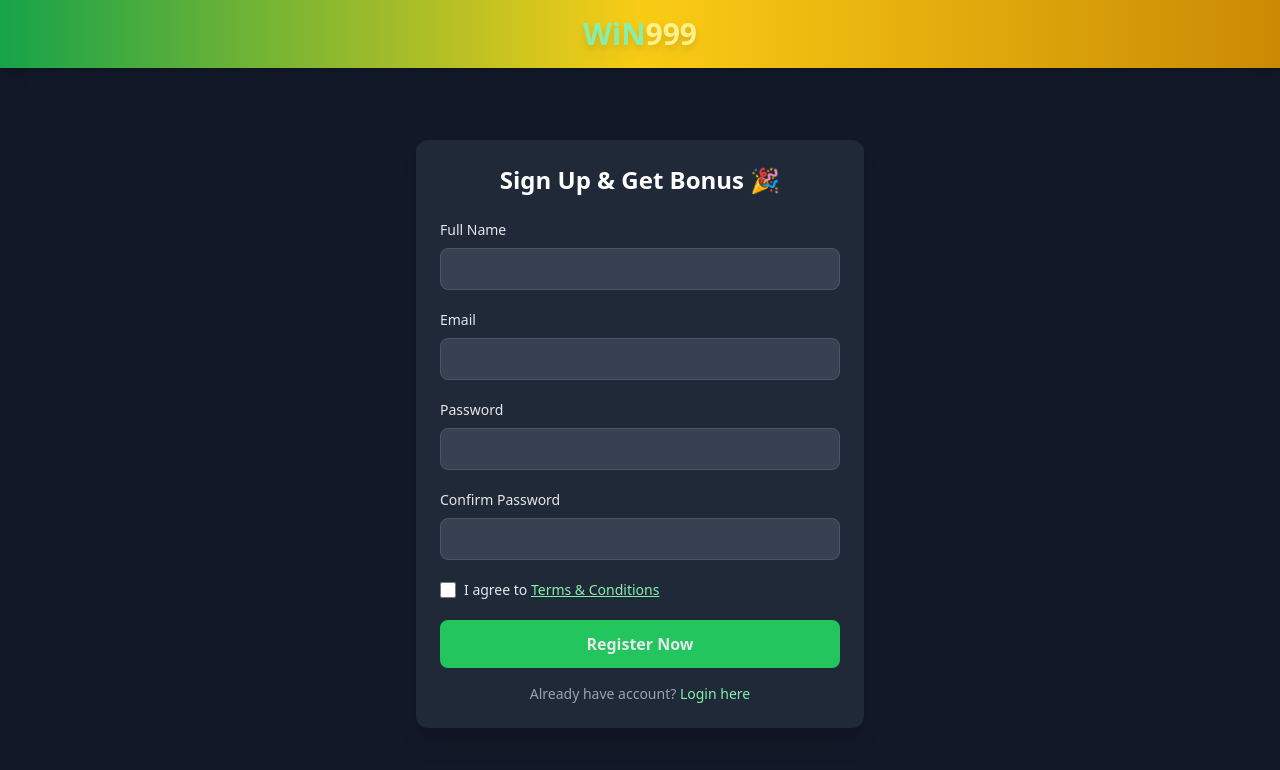
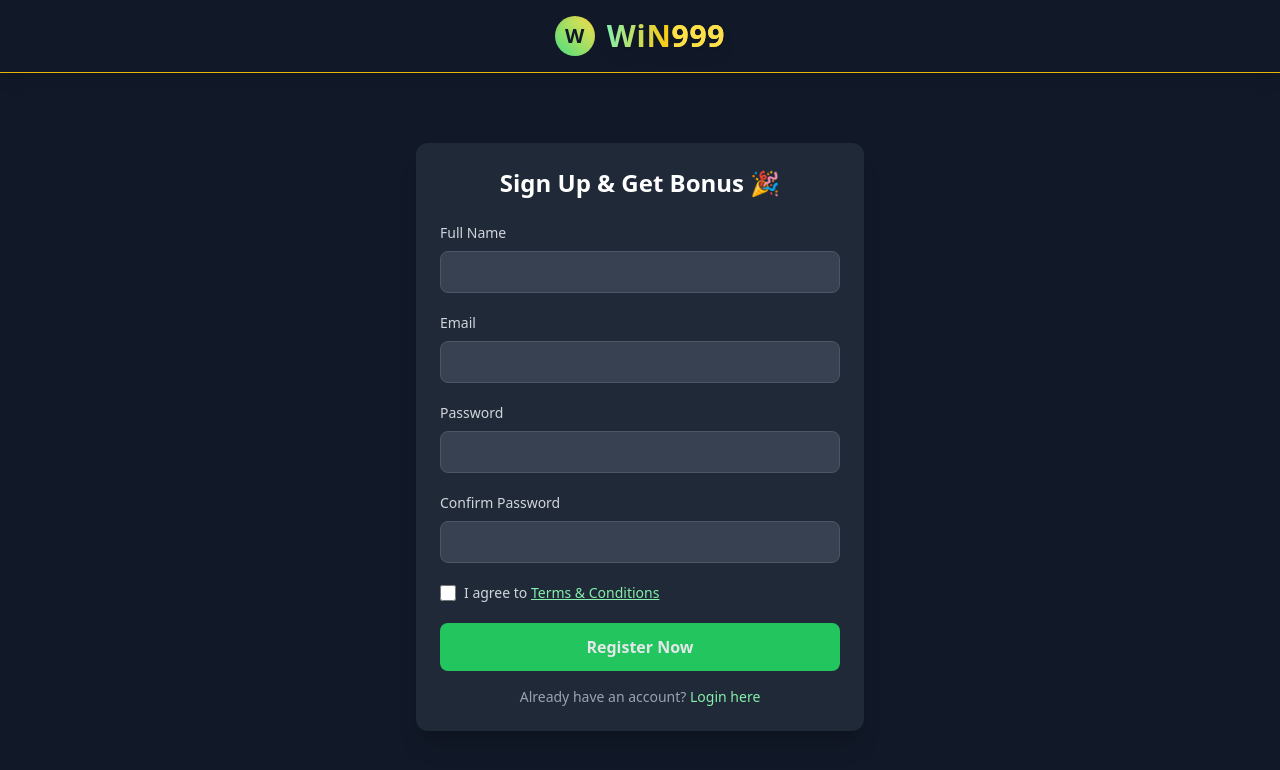
Before and after one commit to win999BD/Win999, a plain HTML site: page register.html in a window 1280 px wide. Drawn offline with nearby package versions, Linux system fonts and the light colour scheme.

Commit message:
Update register.html

```diff
--- a/register.html
+++ b/register.html
@@ -8,12 +8,19 @@
 </head>
 <body class="bg-gray-900 text-gray-200 min-h-screen flex flex-col">
 
-  <!-- Header with Glowing Logo -->
-  <header class="bg-gradient-to-r from-green-600 via-yellow-400 to-yellow-600 py-4 shadow-lg">
+  <!-- Header with Pro Logo -->
+  <header class="bg-gray-900 py-4 shadow-lg border-b border-yellow-500">
     <div class="max-w-md mx-auto flex items-center justify-center">
-      <h1 class="text-3xl font-extrabold text-white drop-shadow-lg">
-        <span class="text-green-300">WiN</span><span class="text-yellow-200">999</span>
-      </h1>
+      <div class="flex items-center gap-3">
+        <!-- Optional Icon -->
+        <div class="bg-gradient-to-tr from-green-400 to-yellow-300 text-gray-900 font-extrabold text-xl w-10 h-10 flex items-center justify-center rounded-full shadow-inner">
+          W
+        </div>
+        <!-- Logo Text -->
+        <h1 class="text-3xl font-extrabold tracking-wide bg-clip-text text-transparent bg-gradient-to-r from-green-300 via-yellow-400 to-yellow-200 drop-shadow-lg">
+          WiN<span class="text-yellow-300">999</span>
+        </h1>
+      </div>
     </div>
   </header>
 
@@ -26,25 +33,25 @@
       <form action="#" method="POST" class="space-y-5">
         <!-- Name -->
         <div>
-          <label class="block text-sm font-medium">Full Name</label>
+          <label class="block text-sm font-medium text-gray-300">Full Name</label>
           <input type="text" name="name" required
             class="mt-2 w-full px-4 py-2 bg-gray-700 border border-gray-600 rounded-lg focus:ring-2 focus:ring-green-400" />
         </div>
         <!-- Email -->
         <div>
-          <label class="block text-sm font-medium">Email</label>
+          <label class="block text-sm font-medium text-gray-300">Email</label>
           <input type="email" name="email" required
             class="mt-2 w-full px-4 py-2 bg-gray-700 border border-gray-600 rounded-lg focus:ring-2 focus:ring-green-400" />
         </div>
         <!-- Password -->
         <div>
-          <label class="block text-sm font-medium">Password</label>
+          <label class="block text-sm font-medium text-gray-300">Password</label>
           <input type="password" name="password" required
             class="mt-2 w-full px-4 py-2 bg-gray-700 border border-gray-600 rounded-lg focus:ring-2 focus:ring-green-400" />
         </div>
         <!-- Confirm Password -->
         <div>
-          <label class="block text-sm font-medium">Confirm Password</label>
+          <label class="block text-sm font-medium text-gray-300">Confirm Password</label>
           <input type="password" name="confirm" required
             class="mt-2 w-full px-4 py-2 bg-gray-700 border border-gray-600 rounded-lg focus:ring-2 focus:ring-green-400" />
         </div>
@@ -52,7 +59,9 @@
         <div class="flex items-center">
           <input id="agree" type="checkbox" required
             class="h-4 w-4 text-green-400 focus:ring-green-300 bg-gray-700 border-gray-600 rounded" />
-          <label for="agree" class="ml-2 text-sm">I agree to <a href="#" class="text-green-300 underline">Terms & Conditions</a></label>
+          <label for="agree" class="ml-2 text-sm text-gray-300">
+            I agree to <a href="#" class="text-green-300 underline">Terms & Conditions</a>
+          </label>
         </div>
         <!-- Submit Button -->
         <div>
@@ -63,7 +72,7 @@
         </div>
       </form>
       <p class="text-center text-sm text-gray-400 mt-4">
-        Already have account?
+        Already have an account?
         <a href="login.html" class="text-green-300 hover:underline">Login here</a>
       </p>
     </div>
```
